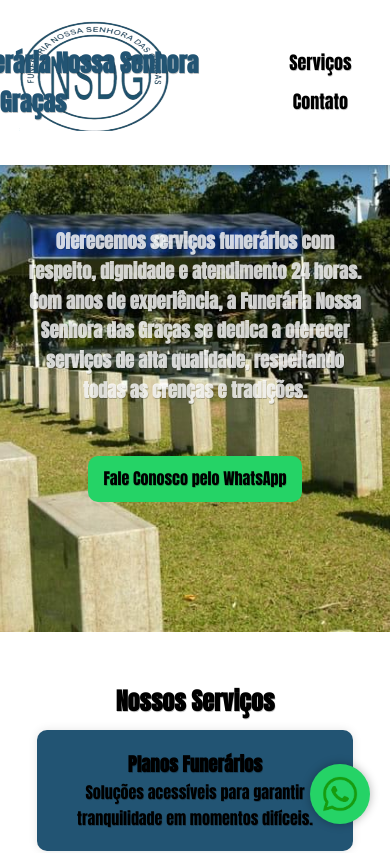
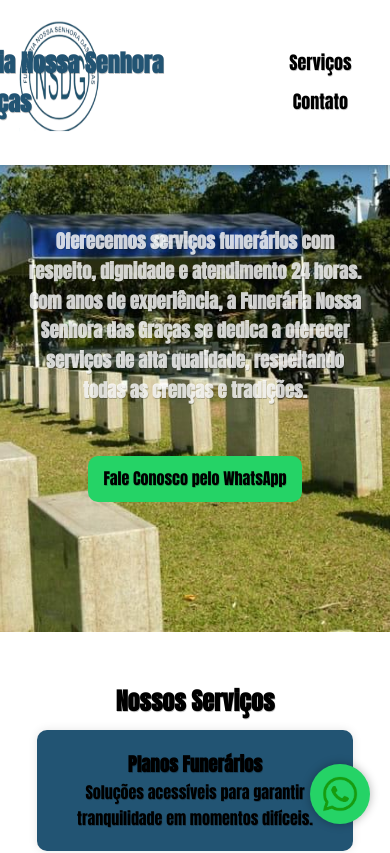
Before and after one commit to pedrofaini/funeraria, a plain HTML site: page index.html in a window 390 px wide. Shown: the top 853 px of the page. Drawn offline with Linux system fonts and the light colour scheme; a script that the page names is missing; a web font is replaced by a local one.

Commit message:
ajeitando a responsividade do cabeçalho

```diff
--- a/styles.css
+++ b/styles.css
@@ -174,6 +174,10 @@ body {
         margin: 5px 0;
     }
 
+    .cabecalho {
+        width: 80px;
+    }
+
     .hero {
         padding: 80px 10px;
     }
```
